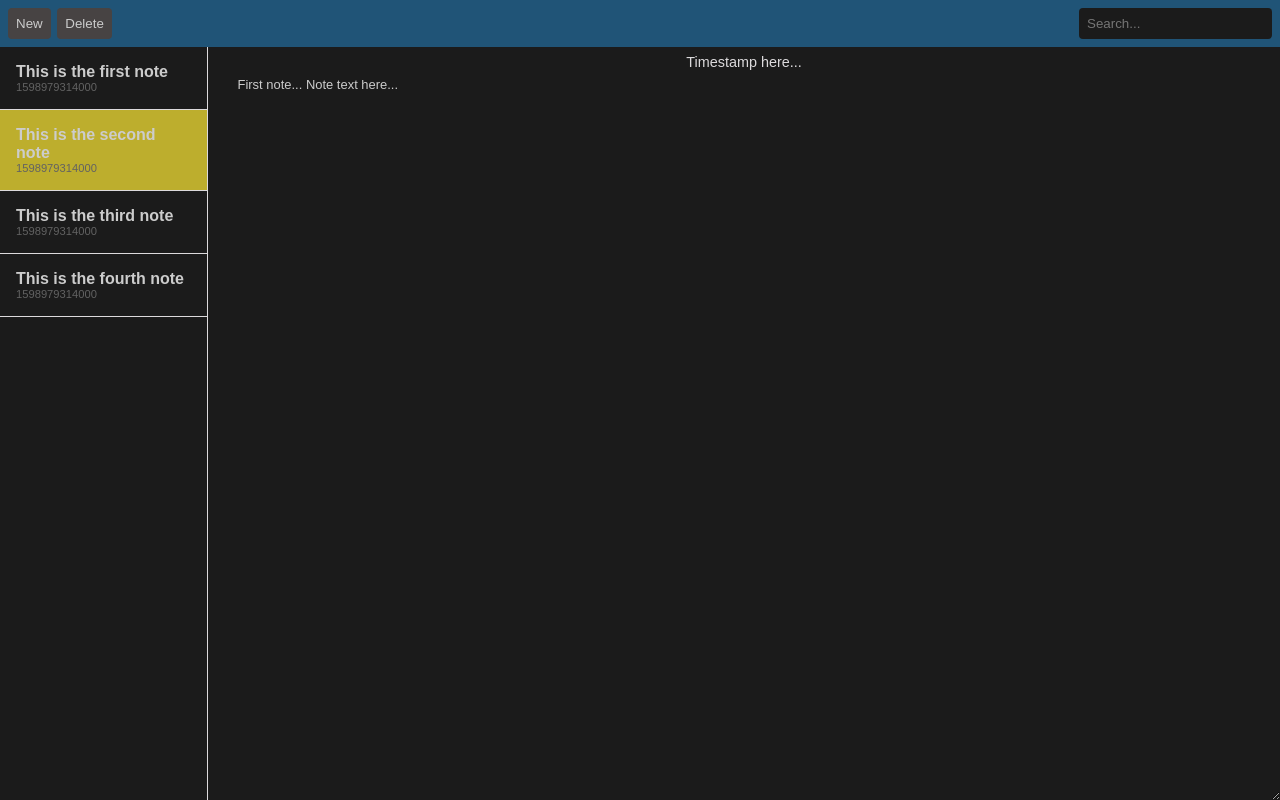
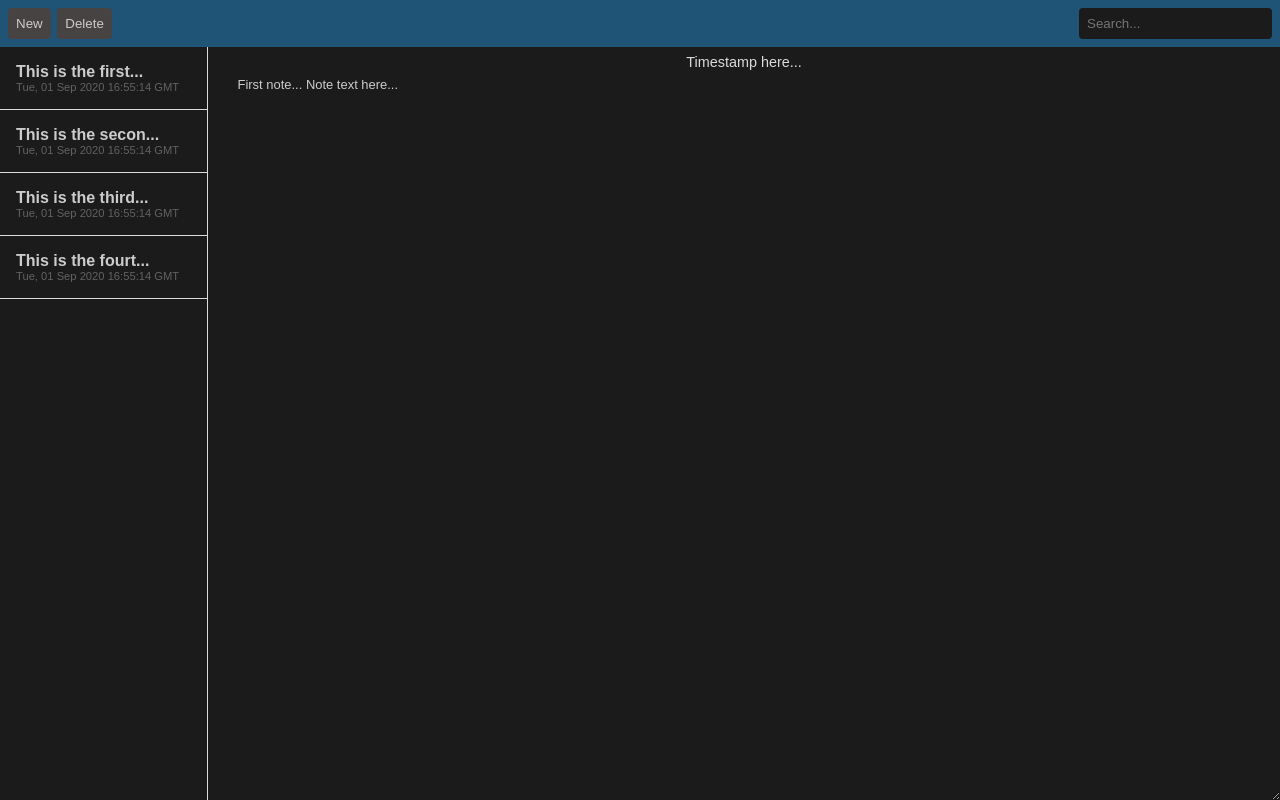
Before and after one commit to edenbekele/Notes-App, a Vue app: page / in a window 1280 px wide. Built offline with nearby package versions, Linux system fonts and the light colour scheme.

Commit message:
Shifted notes array to App.vue and added notes prop to note container

```diff
--- a/src/App.vue
+++ b/src/App.vue
@@ -1,7 +1,11 @@
 <template>
   <div id="app">
     <Toolbar />
-    <NoteContainer />
+    <NoteContainer
+    v-bind:notes="notes"
+    v-bind:selectedNotes="selectedNotes"
+    v-on:selectNote="selectNote"
+    />
   </div>
 </template>
 
@@ -11,6 +15,17 @@
 
 export default {
   name: "app",
+  data: function() {
+    return {
+      notes: [
+        { id: 1, body: "This is the first note", timestamp: Date.now() },
+        { id: 2, body: "This is the second note", timestamp: Date.now() },
+        { id: 3, body: "This is the third note", timestamp: Date.now() },
+        { id: 4, body: "This is the fourth note", timestamp: Date.now() },
+      ],
+      selectedNoteId: 2,
+    };
+  },
   components: {
     Toolbar,
     NoteContainer,
--- a/src/components/NoteContainer.vue
+++ b/src/components/NoteContainer.vue
@@ -1,7 +1,13 @@
 <template>
   <div class="note-container">
-      <NoteSelectors />
-      <NoteEditor />
+      <NoteSelectors
+       v-bind:notes="notes"
+       v-bind:selectedNote="selectedNote"
+       v-on:selectNote="selectNote"
+      />
+      <NoteEditor
+      v-bind:selectedNote="selectedNote"
+      />
   </div>
 </template>
 
@@ -11,6 +17,7 @@
 
 export default {
   name: "note-container",
+  props: ["notes"],
   components: {
     NoteSelectors,
     NoteEditor,
--- a/src/components/NoteSelector.vue
+++ b/src/components/NoteSelector.vue
@@ -1,13 +1,26 @@
 <template>
   <div class="note-selector" v-bind:class="{active: selectedNoteId === note.id}" v-on:click="selectNote(note)">
-      <p class="note-selector-title">{{ note.body }}</p>
-      <p class="note-selector-timestamp">{{ note.timestamp }}</p>
+      <p class="note-selector-title">{{ note.body | formatTitle }}</p>
+      <p class="note-selector-timestamp">{{ note.timestamp | formatTimestamp }}</p>
   </div>
 </template>
 
 <script>
 export default {
   name: "note-selector",
+  filters: {
+    formatTitle: function(body) {
+      var maxLength = 20;
+      if (body.length > maxLength) {
+        return body.substring(0, maxLength - 3) + "...";
+      } else {
+        return body;
+      }
+    },
+    formatTimestamp: function(timestamp) {
+      return new Date(timestamp).toUTCString();
+    },
+  },
   props: ["note", "selectedNoteId"],
   methods: {
     selectNote: function(note) {
--- a/src/components/NoteSelectors.vue
+++ b/src/components/NoteSelectors.vue
@@ -1,7 +1,7 @@
 <template>
   <div class="note-selectors">
     <NoteSelector
-      v-for="note in notes"
+      v-for="note in transformedNotes"
       v-bind:note="note"
       v-bind:selectedNoteId="selectedNoteId"
       v-on:selectNote="selectNote"
@@ -15,20 +15,18 @@
 
 export default {
   name: "note-selectors",
+  props: ["notes"],
+  computed: {
+    transformedNotes: function() {
+      return this.notes.slice().sort(function(a, b) {
+        return b.timestamp - a.timestamp;
+      });
+    },
+  },
   components: {
     NoteSelector,
   },
-  data: function() {
-    return {
-      notes: [
-        { id: 1, body: "This is the first note", timestamp: Date.now() },
-        { id: 2, body: "This is the second note", timestamp: Date.now() },
-        { id: 3, body: "This is the third note", timestamp: Date.now() },
-        { id: 4, body: "This is the fourth note", timestamp: Date.now() },
-      ],
-      selectedNoteId: 2,
-    };
-  },
+
   methods: {
     selectNote: function(note) {
       this.selectedNoteId = note.id;
```
